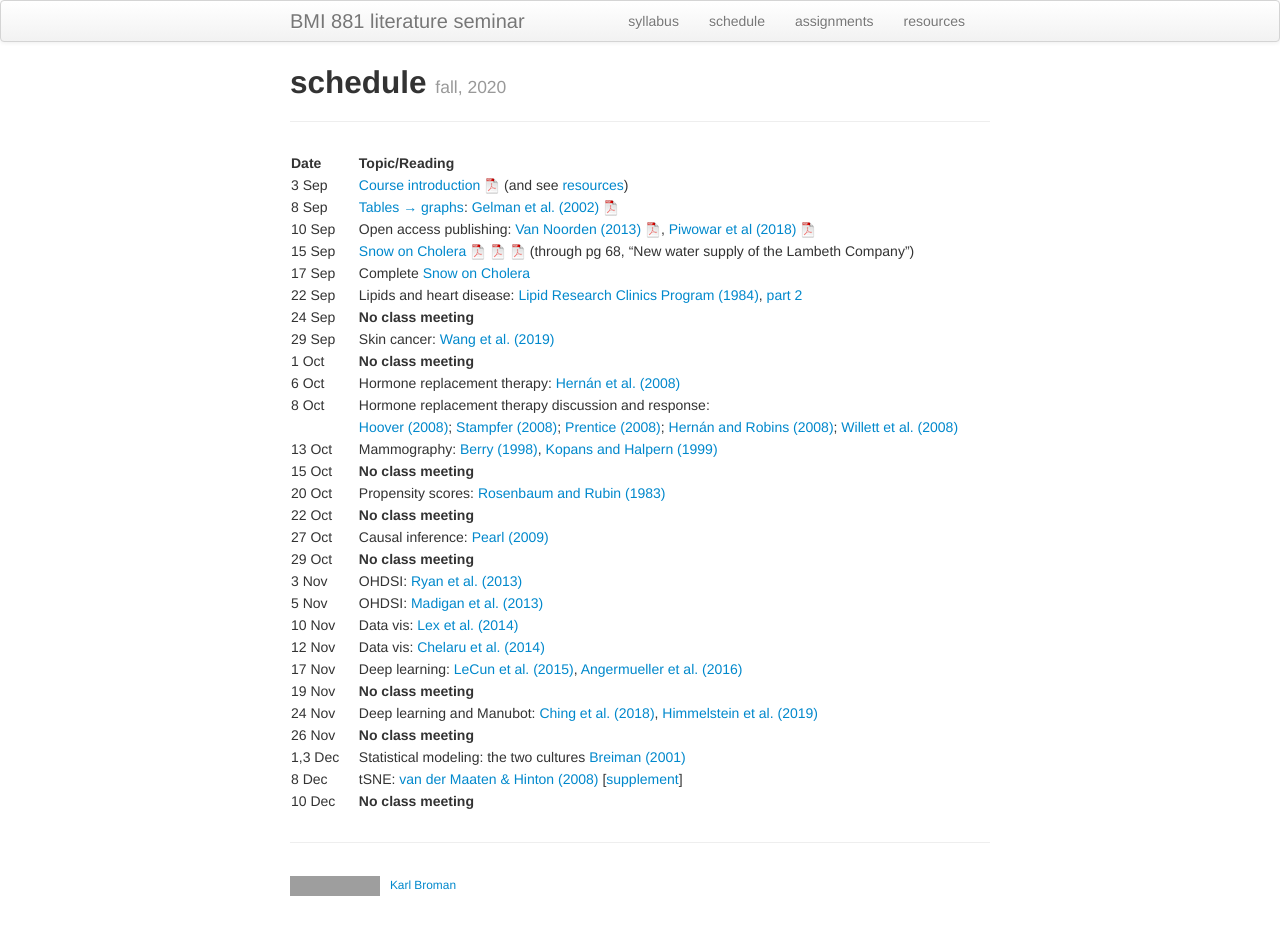
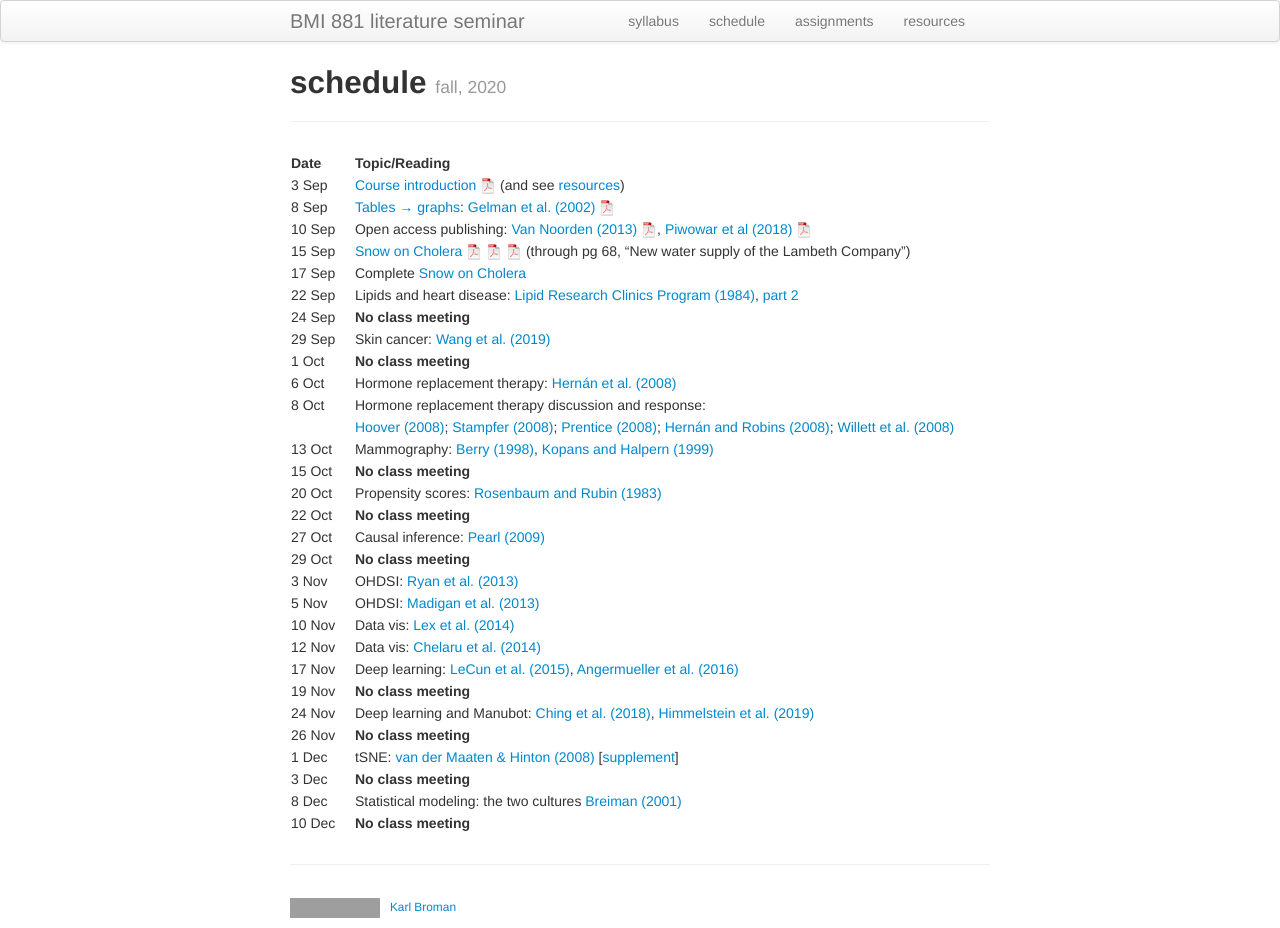
Before and after one commit to kbroman/BMI881_fall2022, a Jekyll site: the page built from schedule.md, in a window 1280 px wide. Built offline with Jekyll 4.4.1, drawn with Linux system fonts in a browser that asks for light colours; before the commit the page ends 906 px from its top, so only the background shows below that; grey boxes are pictures that could not be loaded.

Commit message:
Rearrange schedule

```diff
--- a/schedule.md
+++ b/schedule.md
@@ -33,6 +33,7 @@ description: Schedule and readings for BMI 881, Biomedical data science scholarl
 | 19 Nov    |  | **No class meeting** |
 | 24 Nov    |  | Deep learning and Manubot: [Ching et al. (2018)](https://doi.org/10.1098/rsif.2017.0387), [Himmelstein et al. (2019)](https://doi.org/10.1371/journal.pcbi.1007128) |
 | 26 Nov    |  | **No class meeting** |
-| 1,3 Dec   |  | Statistical modeling: the two cultures [Breiman (2001)](https://doi.org/10.1214/ss/1009213726) |
-| 8 Dec     |  | tSNE: [van der Maaten & Hinton (2008)](http://www.jmlr.org/papers/volume9/vandermaaten08a/vandermaaten08a.pdf) \[[supplement](https://lvdmaaten.github.io/publications/misc/Supplement_JMLR_2008.pdf)\] |
+| 1 Dec     |  | tSNE: [van der Maaten & Hinton (2008)](http://www.jmlr.org/papers/volume9/vandermaaten08a/vandermaaten08a.pdf) \[[supplement](https://lvdmaaten.github.io/publications/misc/Supplement_JMLR_2008.pdf)\] |
+| 3 Dec    |  | **No class meeting** |
+| 8 Dec   |  | Statistical modeling: the two cultures [Breiman (2001)](https://doi.org/10.1214/ss/1009213726) |
 | 10 Dec    |  | **No class meeting** |
```
